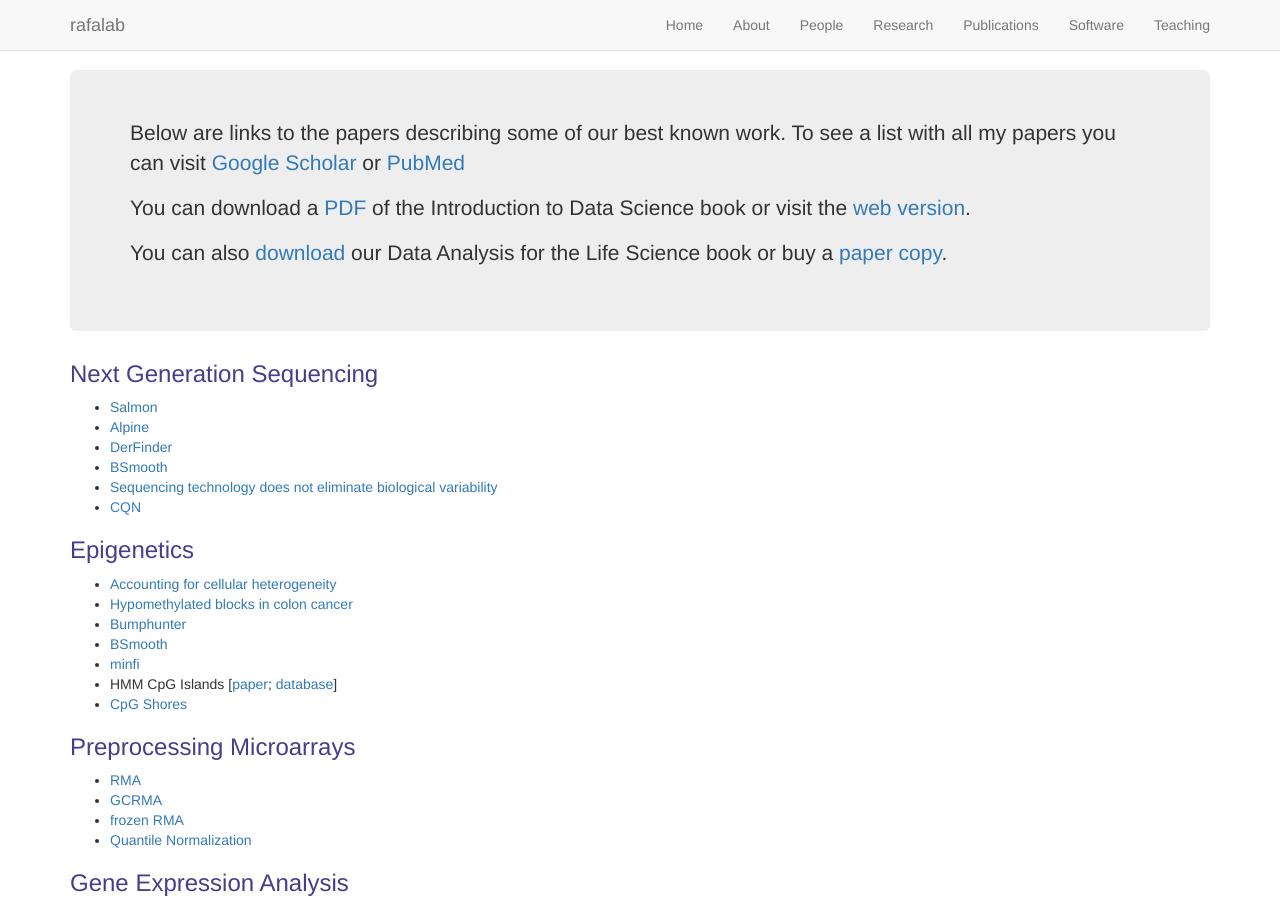
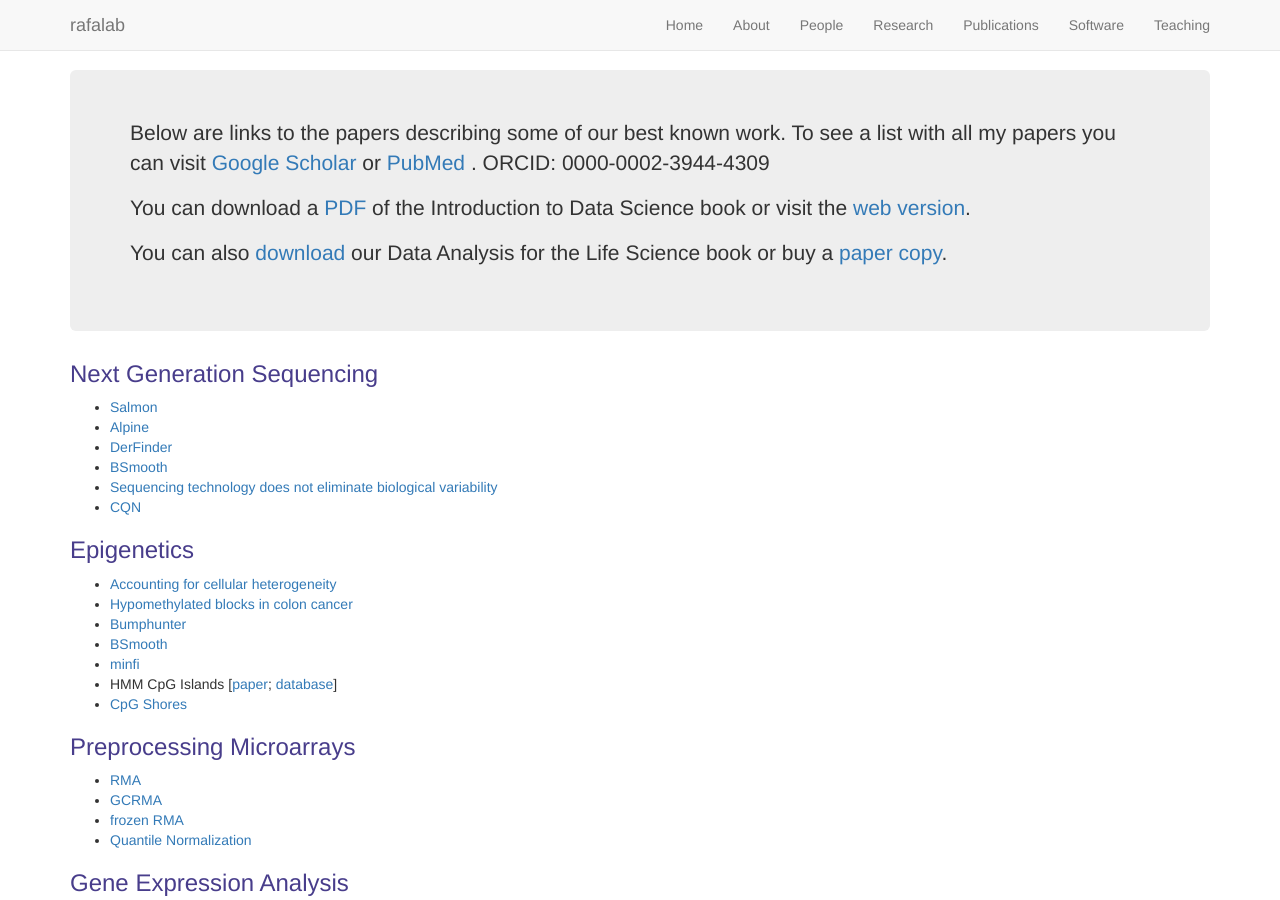
Before and after one commit to rafalab/rafalab.github.io, a Jekyll site: the page built from pages/publications.md, in a window 1280 px wide and 900 px high. Built offline with Jekyll 4.4.1, drawn with Linux system fonts in a browser that asks for light colours; nearby versions of some CDN libraries.

Commit message:
adding ORCID

```diff
--- a/pages/publications.md
+++ b/pages/publications.md
@@ -10,7 +10,7 @@ To see a list with all my papers you can visit
 <a href="https://scholar.google.com/citations?user=nFW-2Q8AAAAJ&hl=en&oi=ao">
 Google Scholar</a> or
 <a href="http://www.ncbi.nlm.nih.gov/pubmed/?term=irizarry+RA">PubMed
-</a></p>
+</a>. ORCID: 0000-0002-3944-4309</p>
 
 <p> You can download a <a
 href="https://leanpub.com/datasciencebook">PDF</a>
```
